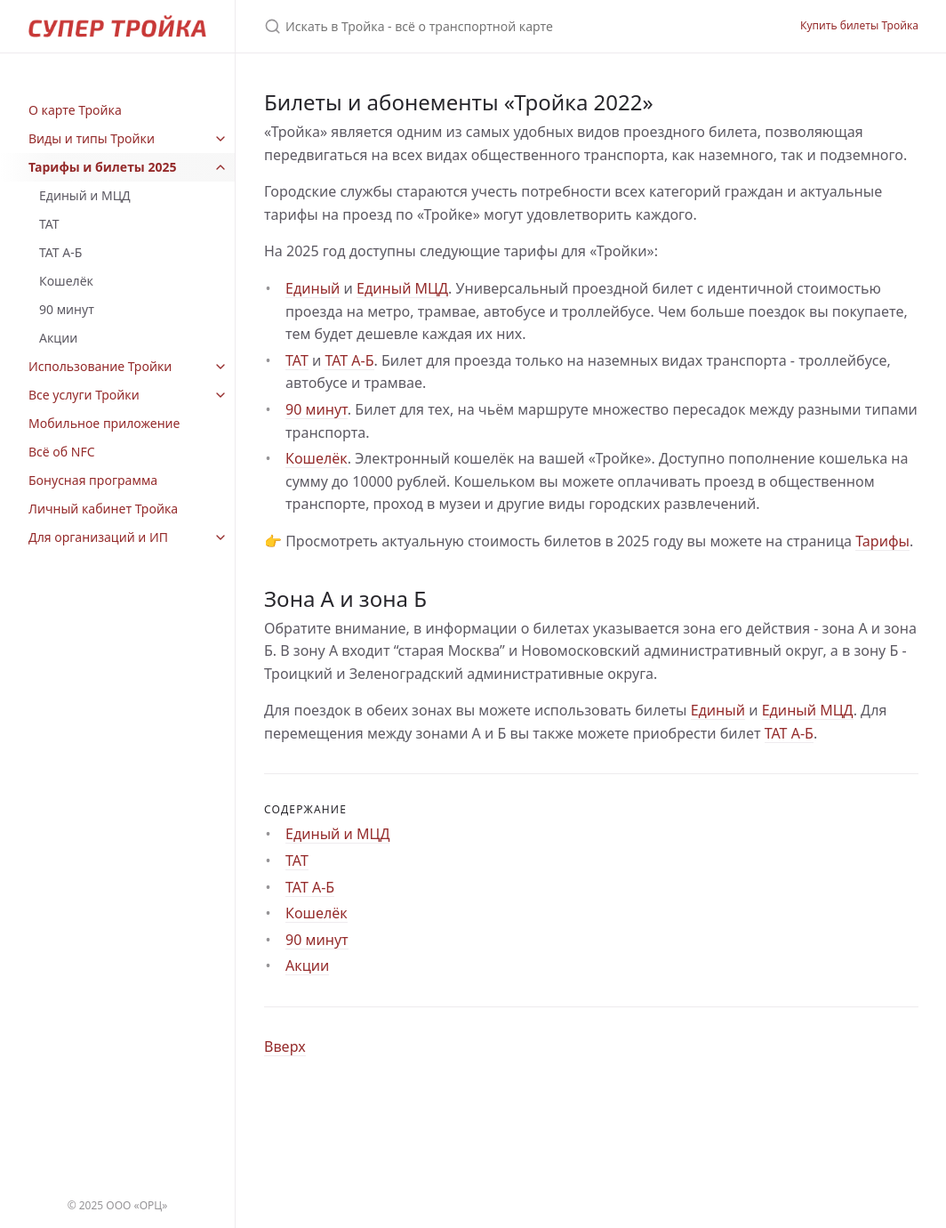
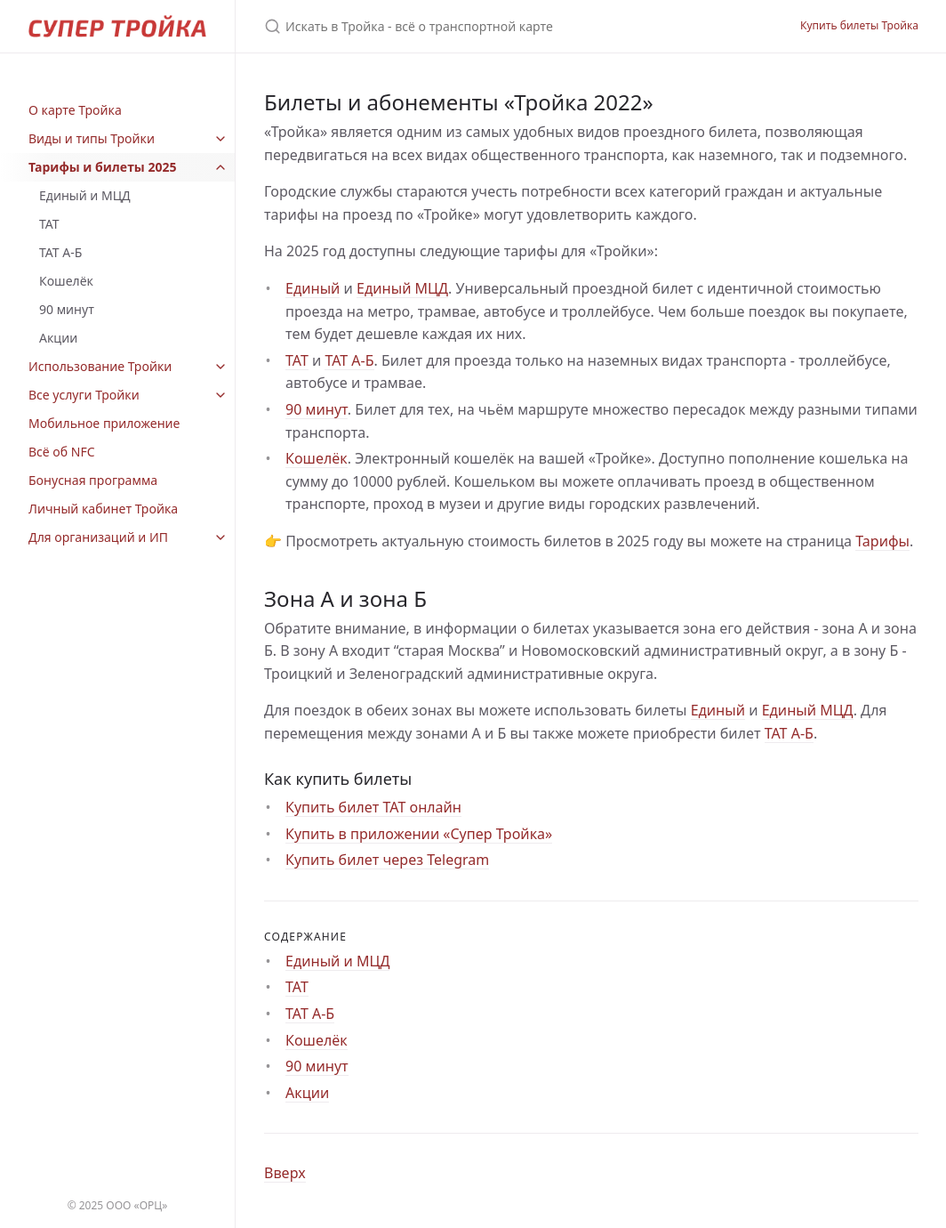
Before and after one commit to InvoiceBox/wiki.supertroika.ru, a Jekyll site: the page built from troika/tickets/tickets.md, in a window 1280 px wide and 1380 px high. Shown: the whole window at 89% size, without its empty margins (107-1171 px from the left). Built offline with Jekyll 4.4.1, drawn with Linux system fonts in a browser that asks for light colours; emoji names are drawn with the system emoji font; comment, search, counter and statistics services are not loaded.

Commit message:
Add links

```diff
--- a/troika/tickets/tickets.md
+++ b/troika/tickets/tickets.md
@@ -31,3 +31,9 @@ date: 2025-04-29 11:21:00 +0300
 
 Для поездок в обеих зонах вы можете использовать билеты [Единый](/troika/tickets/single/) и [Единый МЦД](/troika/tickets/single/).
 Для перемещения между зонами А и Б вы также можете приобрести билет [ТАТ А-Б](/troika/tickets/tat-ab/).
+
+### Как купить билеты
+
+- [Купить билет ТАТ онлайн](https://supertroika.ru/tariffs)
+- [Купить в приложении «Супер Тройка»](/troika/apps/)
+- [Купить билет через Telegram](https://t.me/SuperTroikaBot/)
```
Also changed, not shown: other parts of troika/tickets/tickets.md (+1 -1 lines), troika/tickets/90minutes.md (+1 -1 lines), troika/tickets/purse.md (+1 -1 lines), troika/tickets/single.md (+1 -1 lines), troika/tickets/tat-ab.md (+1 -1 lines), troika/tickets/tat.md (+2 -2 lines).
